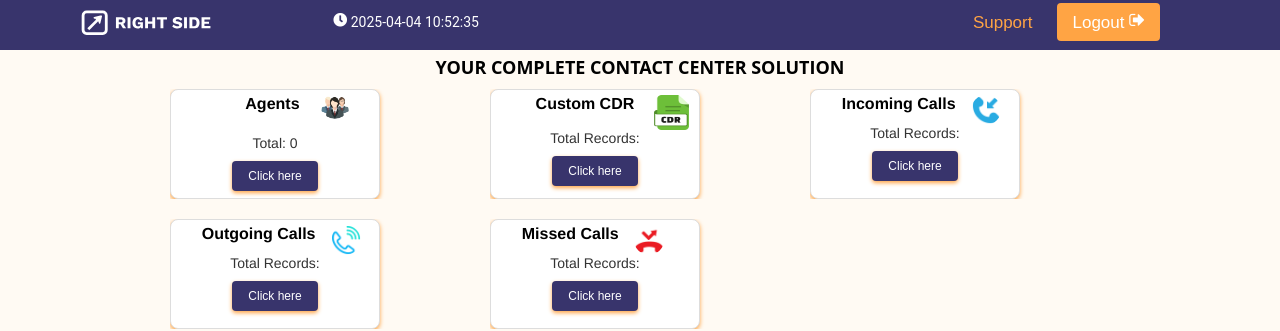
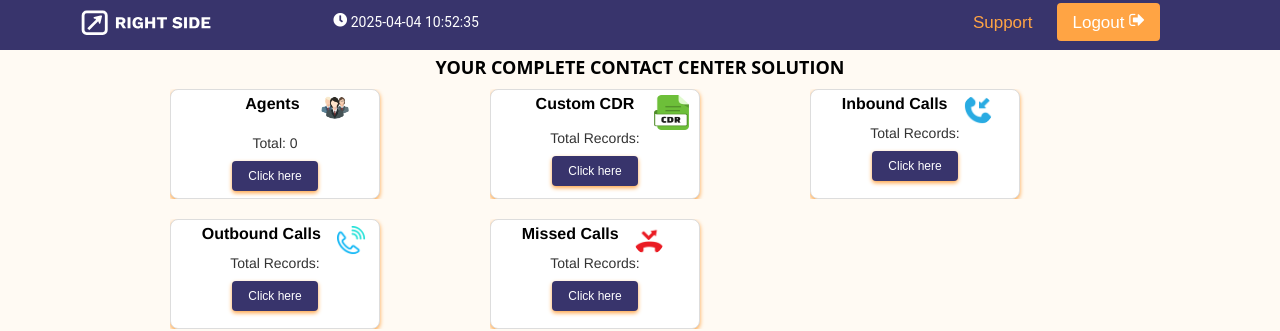
Before and after one commit to Right-side123/HydaCallTrace_frontend, a React (Create React App) app: page /dashboard in a window 1280 px wide. Shown: the top 331 px of the page. Built offline with nearby package versions, Linux system fonts and the light colour scheme; no server answers.

Commit message:
rm double SN

```diff
--- a/src/components/CdrReport.js
+++ b/src/components/CdrReport.js
@@ -289,8 +289,7 @@ function CdrReportPage() {
                     <table className={modalOpen ? 'blurred' : 'cdr_table'}>
                         <thead>
                             <tr>
-                            <th>S.N.</th>
-                            <th>S.N.</th>
+                                <th>S.N.</th>
                                 <th>Call Date/Time</th>
                                 <th>Call-Type</th>
                                 <th>Call-Status</th>
@@ -332,7 +331,7 @@ function CdrReportPage() {
                         <tbody className='cdr_tbody'>
                             {cdrData.map((cdr, index) => (
                                 <tr key={index}>
-                                     <td>{index + 1}</td>
+                                    <td>{index + 1}</td>
                                     <td>{formatDate(cdr.timestamp)}</td>
                                     <td>{cdr.call_type}</td>
                                     <td>{cdr.overall_call_status}</td>
--- a/src/components/DashBoard.js
+++ b/src/components/DashBoard.js
@@ -258,7 +258,7 @@ const Dashboard = () => {
                 <NavLink to="/inbound_calls" className="navlink_link">
                   <div className="card">
                     <div className='heading_container_incoming'>
-                      <span className='card_heading'>Incoming Calls</span>
+                      <span className='card_heading'>Inbound Calls</span>
                       <img src={incomingimg} alt='incoming' className='incomingpng' />
                     </div>
                     {/* <h3>Incoming Calls</h3> */}
@@ -271,7 +271,7 @@ const Dashboard = () => {
                 <NavLink to="/outbound_calls" className="navlink_link">
                   <div className="card">
                     <div className='heading_container_incoming'>
-                      <span className='card_heading'>Outgoing Calls</span>
+                      <span className='card_heading'>Outbound Calls</span>
                       <img src={outgoingimg} alt='outgoing' className='incomingpng' />
                     </div>
                     <p>Total Records: {outgoingCalls}</p>
--- a/src/components/InboundCalls.js
+++ b/src/components/InboundCalls.js
@@ -235,8 +235,7 @@ function InboundCallsPage() {
                     <table className={modalOpen ? 'blurred' : 'cdr_table'} >
                         <thead>
                             <tr>
-                            <th>S.N.</th>
-                            <th>S.N.</th>
+                                <th>S.N.</th>
                                 <th>Call Date/Time</th>
                                 <th>Call-Type</th>
                                 <th>Call-Status</th>
@@ -279,7 +278,7 @@ function InboundCallsPage() {
                         <tbody className='cdr_tbody'>
                             {cdrData.map((cdr, index) => (
                                 <tr key={index}>
-                                     <td>{index + 1}</td>
+                                    <td>{index + 1}</td>
                                     <td>{formatDate(cdr.timestamp)}</td>
                                     <td>{cdr.call_type}</td>
                                     <td>{cdr.overall_call_status}</td>
--- a/src/components/MissedCalls.js
+++ b/src/components/MissedCalls.js
@@ -34,7 +34,7 @@ function MissedCallsPage() {
         const localDate = currentDate.toLocaleDateString('en-CA');
         setStartDate(localDate);
         setEndDate(localDate);
-      }, []);
+    }, []);
 
     useEffect(() => {
         const storedManagerId = localStorage.getItem('manager_id');
@@ -254,8 +254,7 @@ function MissedCallsPage() {
                     <table className={modalOpen ? 'blurred' : 'cdr_table'} >
                         <thead>
                             <tr>
-                            <th>S.N.</th>
-                            <th>S.N.</th>
+                                <th>S.N.</th>
                                 <th>Call Date/Time</th>
                                 <th>Call-Type</th>
                                 <th>Call-Status</th>
@@ -298,7 +297,7 @@ function MissedCallsPage() {
                         <tbody className='cdr_tbody'>
                             {cdrData.map((cdr, index) => (
                                 <tr key={index}>
-                                     <td>{index + 1}</td>
+                                    <td>{index + 1}</td>
                                     <td>{formatDate(cdr.timestamp)}</td>
                                     <td>{cdr.call_type}</td>
                                     <td>{cdr.overall_call_status}</td>
```
